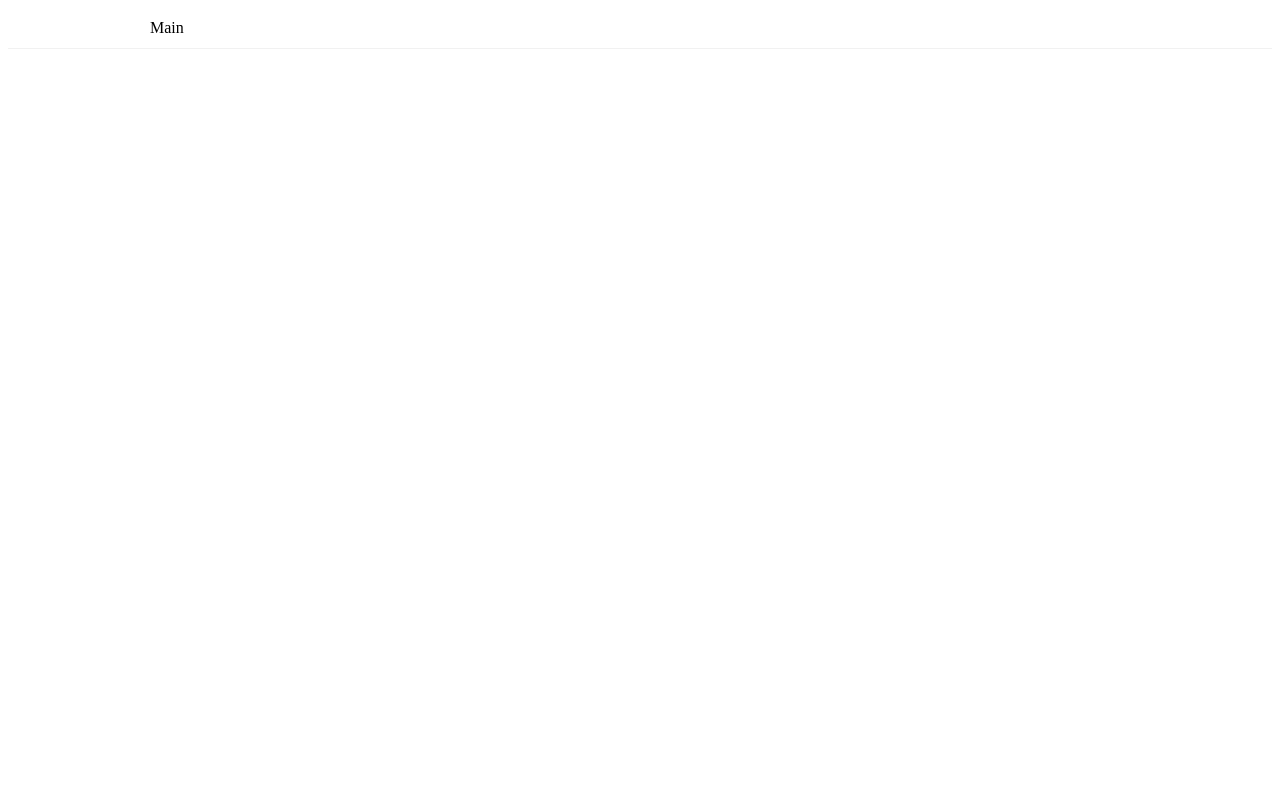
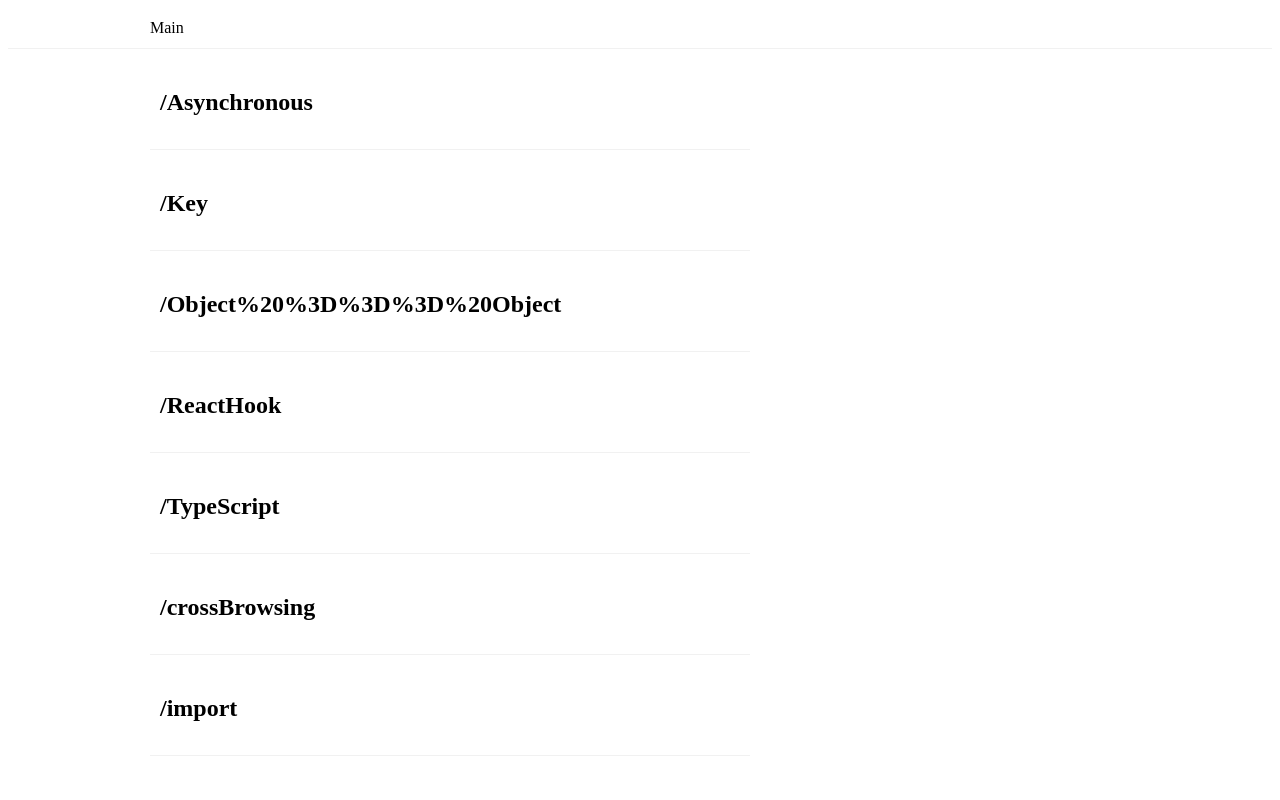
Before and after one commit to Dowap2/dowap2.github.io, a React (Create React App) app: page / in a window 1280 px wide. Shown: the top 800 px of the page. Built offline with nearby package versions, Linux system fonts and the light colour scheme.

Commit message:
change path

```diff
--- a/src/App.js
+++ b/src/App.js
@@ -9,7 +9,7 @@ function App() {
     <Router className="App" basename="/">
       <Header />
       <div>
-        <Route path="/main" component={List} />
+        <Route exact path="/" component={List} />
         <Route path="/view/:index" component={View} />
       </div>
     </Router>
--- a/src/Header/Header.jsx
+++ b/src/Header/Header.jsx
@@ -20,7 +20,7 @@ export function Header(props) {
   return (
     <HeaderComponent>
       <Wrapper>
-        <Link to="/main" style={linkStyle}>
+        <Link to="/" style={linkStyle}>
           Main
         </Link>
       </Wrapper>
--- a/src/index.js
+++ b/src/index.js
@@ -5,10 +5,6 @@ import { Provider } from "react-redux";
 import { IntlProvider } from "react-intl";
 import store from "./store";
 
-console.log(window.location.href);
-if (window.location.href === "https://dowap2.github.io/") {
-  window.location.href = "https://dowap2.github.io/main";
-}
 ReactDOM.render(
   <React.StrictMode>
     <IntlProvider locale="en" messages="en">
```
